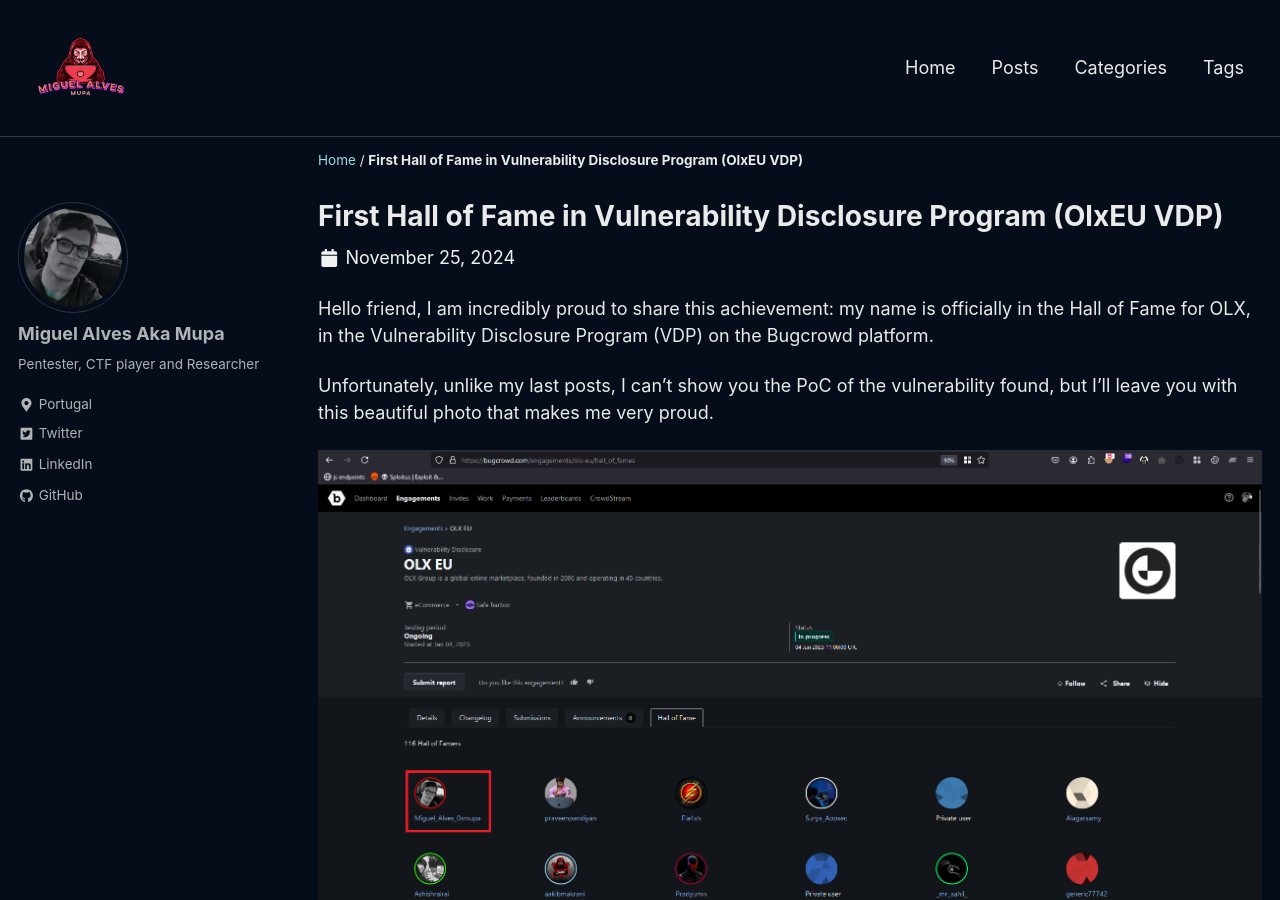
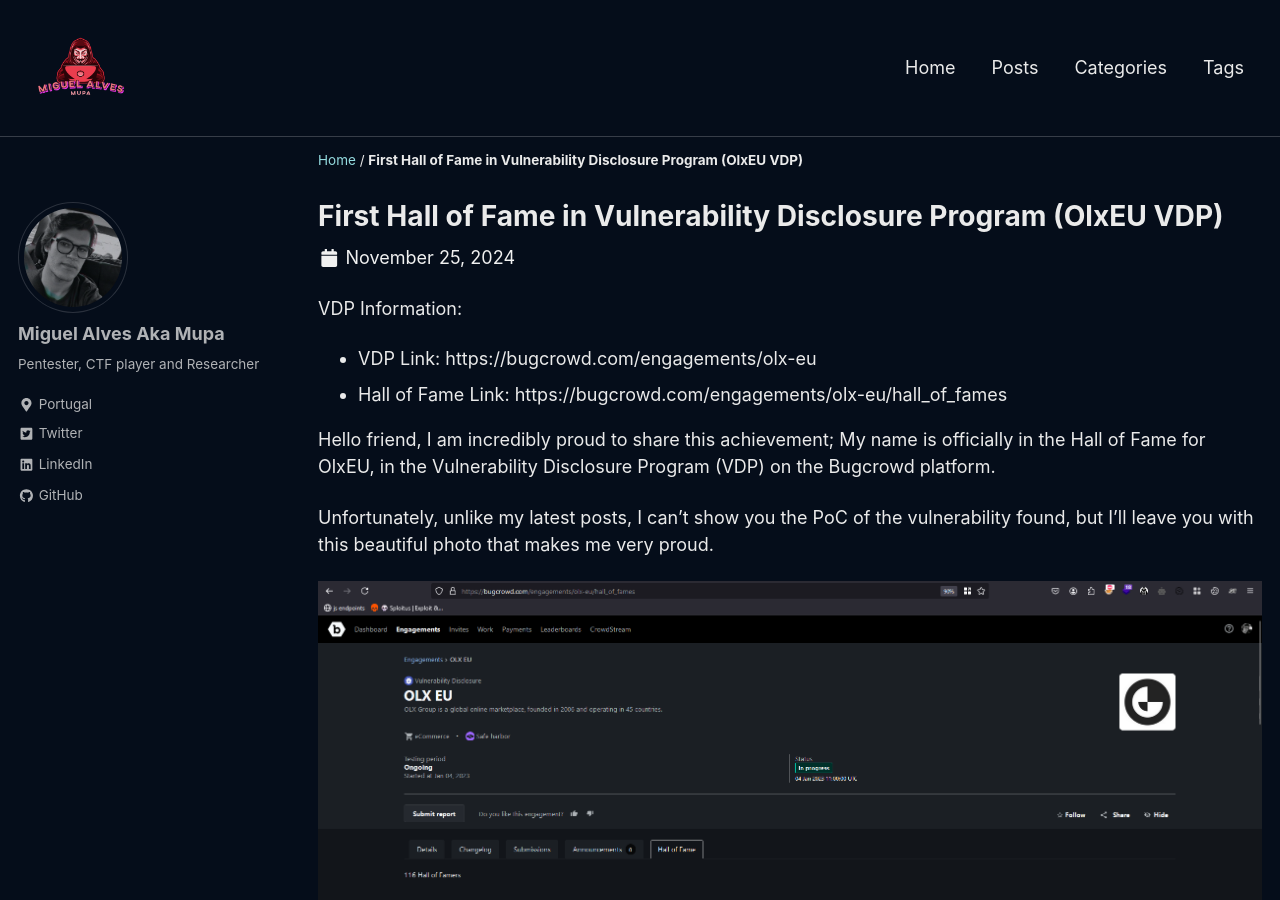
Before and after one commit to 0xmupa/0xmupa.github.io, a Jekyll site: the page built from _posts/2024-11-25-first-hall-of-fame.md, in a window 1280 px wide and 900 px high. Built offline with Jekyll 4.4.1, drawn with Linux system fonts in a browser that asks for light colours; cached includes are drawn as plain includes; a script that is not in the unit is left out.

Commit message:
Small changes on the olx post

```diff
--- a/_posts/2024-11-25-first-hall-of-fame.md
+++ b/_posts/2024-11-25-first-hall-of-fame.md
@@ -14,10 +14,13 @@ tags:
   - VDP
 
 ---
+VDP Information:
+- VDP Link: https://bugcrowd.com/engagements/olx-eu
+- Hall of Fame Link: https://bugcrowd.com/engagements/olx-eu/hall_of_fames
 
-Hello friend, I am incredibly proud to share this achievement: my name is officially in the Hall of Fame for OLX, in the Vulnerability Disclosure Program (VDP) on the Bugcrowd platform.
+Hello friend, I am incredibly proud to share this achievement; My name is officially in the Hall of Fame for OlxEU, in the Vulnerability Disclosure Program (VDP) on the Bugcrowd platform.
 
-Unfortunately, unlike my last posts, I can't show you the PoC of the vulnerability found, but I'll leave you with this beautiful photo that makes me very proud.
+Unfortunately, unlike my latest posts, I can't show you the PoC of the vulnerability found, but I'll leave you with this beautiful photo that makes me very proud.
 
 ![](/assets/images/olx_vdp/hall_of_fame_olx.png)
 
```
